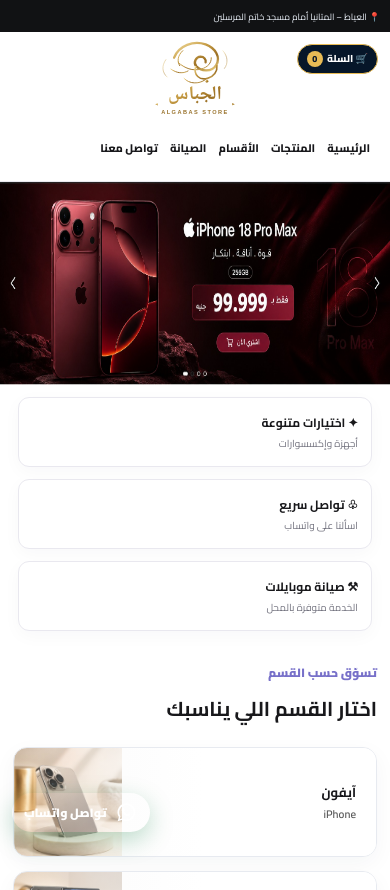
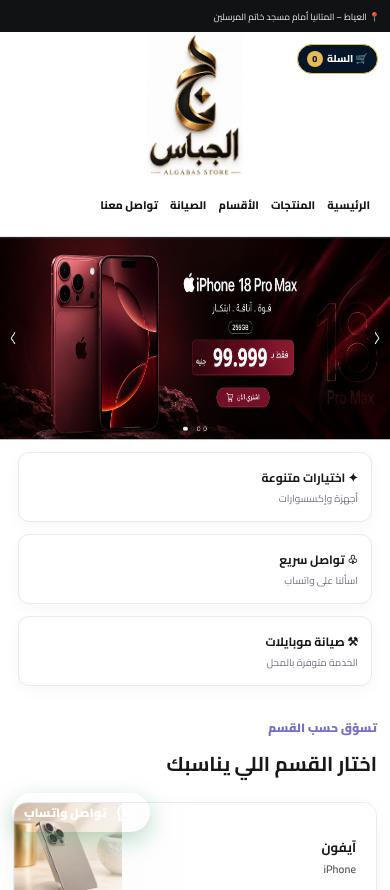
Before and after one commit to ALGABAS26/al-gabas-phone, a plain HTML site: page index.html in a window 390 px wide. Shown: the top 890 px of the page. Drawn offline with nearby package versions, Linux system fonts and the light colour scheme; no server answers.

Commit message:
Add files via upload

```diff
--- a/index.html
+++ b/index.html
@@ -12,7 +12,7 @@
 <body>
 <div class="announcement"><span>📍 العياط – المتانيا أمام مسجد خاتم المرسلين</span><span>خدمة عملاء الجباس استور</span><a href="#" data-whatsapp>تواصل معانا على واتساب</a></div>
 <header class="topbar">
-<a class="brand" href="#" aria-label="الجباس استور"><img class="brand-logo" src="logo.svg" alt="شعار الجباس استور"></a>
+<a class="brand" href="#" aria-label="الجباس استور"><img class="brand-logo" src="logo.png" alt="شعار الجباس استور"></a>
 <nav class="main-nav"><a href="#">الرئيسية</a><a href="#products">المنتجات</a><a href="#categories">الأقسام</a><a href="#services">الصيانة</a><a href="#contact">تواصل معنا</a></nav>
 <div class="header-actions"><button id="cart-open" class="cart-button" type="button">🛒 السلة <span id="cart-count">0</span></button><a class="whatsapp top-wa" href="#" data-whatsapp>واتساب المحل</a></div>
 </header>
@@ -44,7 +44,7 @@
 <a class="floating-whatsapp" href="#" data-whatsapp aria-label="تواصل معنا على واتساب">
 <svg viewBox="0 0 32 32" aria-hidden="true"><path d="M16 3.2A12.4 12.4 0 0 0 5.4 22.1L3.7 28.3l6.4-1.7A12.4 12.4 0 1 0 16 3.2Zm0 22.4a10 10 0 0 1-5.1-1.4l-.4-.2-3.8 1 1-3.7-.3-.4A10 10 0 1 1 16 25.6Zm5.5-7.5c-.3-.2-1.8-.9-2.1-1s-.5-.2-.7.2-.8 1-1 1.2-.4.2-.7.1a8.2 8.2 0 0 1-2.4-1.5 9 9 0 0 1-1.7-2.1c-.2-.3 0-.5.1-.6l.5-.6c.2-.2.2-.4.3-.6s0-.4 0-.6-.7-1.7-1-2.3-.5-.5-.7-.5h-.6c-.2 0-.6.1-.9.4s-1.2 1.2-1.2 2.8 1.2 3.2 1.4 3.4a12 12 0 0 0 4.6 4.1c.6.3 1.1.5 1.5.6.6.2 1.2.2 1.6.1.5-.1 1.8-.7 2-1.4s.3-1.3.2-1.4-.3-.2-.6-.4Z"/></svg>
 <span>تواصل واتساب</span></a>
-<footer><a class="brand" href="#" aria-label="الجباس استور"><img class="brand-logo" src="logo.svg" alt="شعار الجباس استور"></a><p>الأسعار والتوافر حسب المنتجات المسجلة بالمحل. يُرجى التواصل للتأكيد.</p><span>© <span id="year"></span> الجباس استور</span></footer>
+<footer><a class="brand" href="#" aria-label="الجباس استور"><img class="brand-logo" src="logo.png" alt="شعار الجباس استور"></a><p>الأسعار والتوافر حسب المنتجات المسجلة بالمحل. يُرجى التواصل للتأكيد.</p><span>© <span id="year"></span> الجباس استور</span></footer>
 <script src="https://cdn.jsdelivr.net/npm/@supabase/supabase-js@2"></script><script src="config.js"></script><script src="app.js"></script>
 
 </body></html>
--- a/style.css
+++ b/style.css
@@ -98,3 +98,15 @@
  .topbar>.header-actions{max-width:25%!important}
  .hero{height:190px!important}
 }
+
+/* Uploaded ALGABAS logo — preserve full emblem and wordmark */
+.topbar{min-height:176px!important;align-items:center!important}
+.topbar>.brand{width:112px!important;justify-content:center!important}
+.topbar>.brand .brand-logo{width:108px!important;height:164px!important;object-fit:contain!important}
+footer .brand-logo{width:70px!important;height:105px!important;object-fit:contain!important}
+@media(max-width:740px){
+ .topbar{padding-top:150px!important;min-height:205px!important;padding-bottom:8px!important}
+ .topbar>.brand{top:0!important;width:100px!important}
+ .topbar>.brand .brand-logo{width:96px!important;height:145px!important;object-fit:contain!important}
+ .topbar>.main-nav{margin-top:0!important}
+}
```
Also changed, not shown: logo.png (added).
